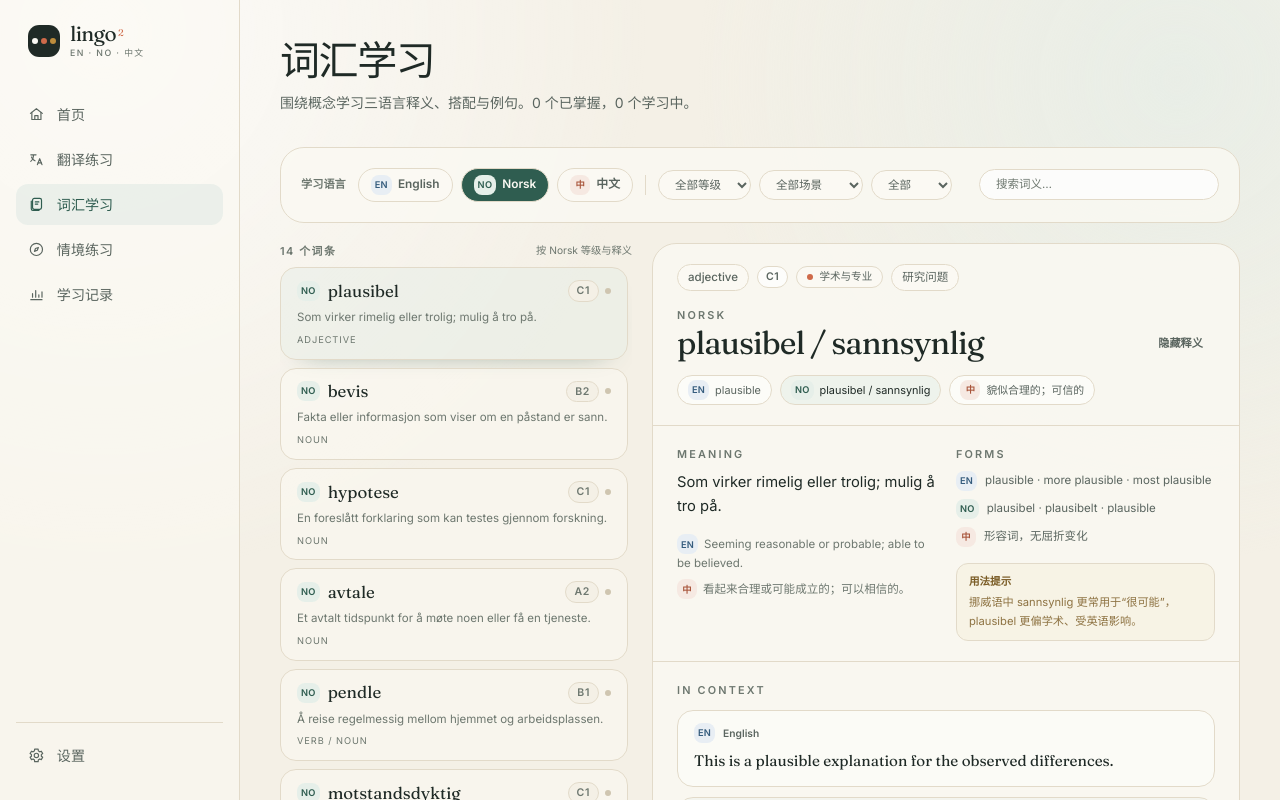
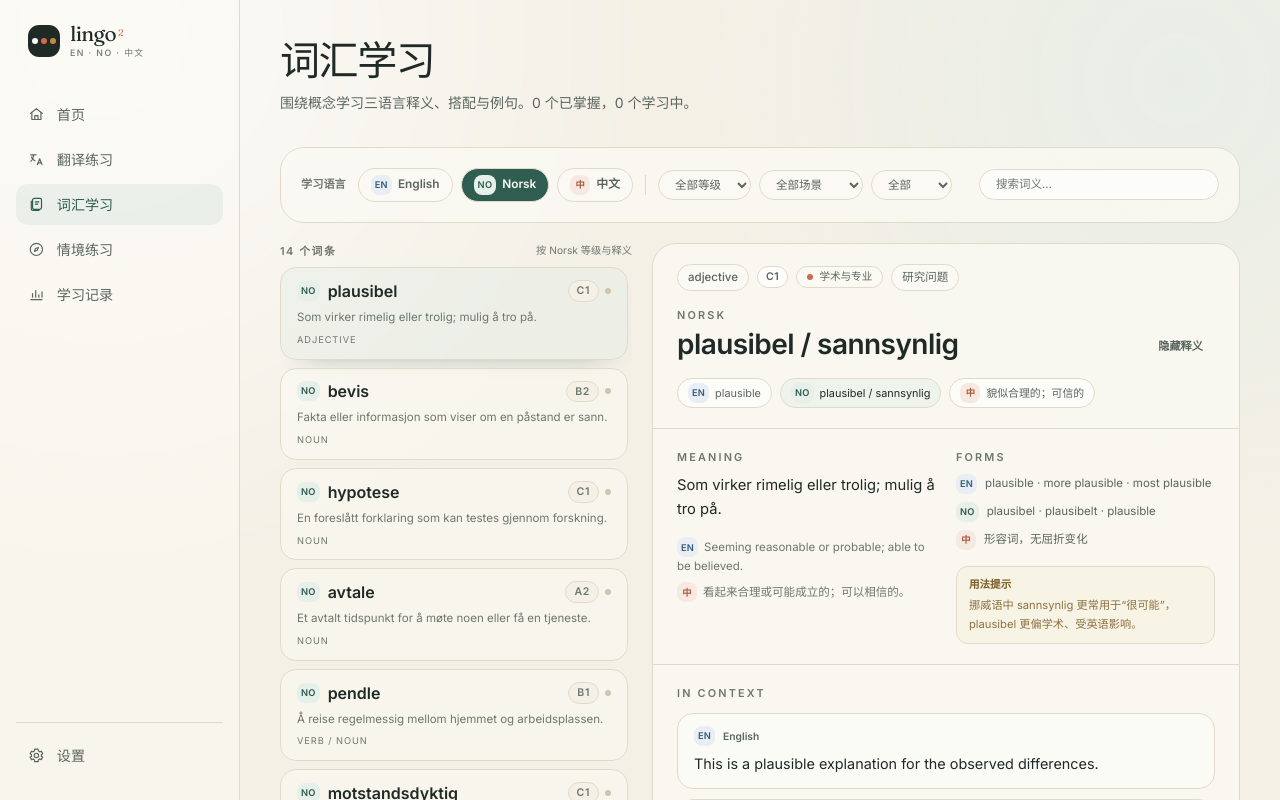
Before and after one commit to chensy618/lingo2, a Next.js app: page /vocabulary in a window 1280 px wide. Shown: the top 800 px of the page. Built offline with nearby package versions, Linux system fonts and the light colour scheme.

Commit message:
Use readable sans font for prompts and reference answers

```diff
--- a/src/app/layout.tsx
+++ b/src/app/layout.tsx
@@ -13,7 +13,6 @@ const fraunces = Fraunces({
   variable: "--font-fraunces",
   subsets: ["latin"],
   display: "swap",
-  axes: ["SOFT", "WONK"],
 });
 
 export const metadata: Metadata = {
--- a/src/app/page.tsx
+++ b/src/app/page.tsx
@@ -92,7 +92,7 @@ export default function DashboardPage() {
               </span>
               <TrackPill track={continueTrack} />
             </div>
-            <p className="mt-4 font-display text-[1.45rem] leading-snug tracking-[-0.02em] text-ink sm:text-[1.65rem]">
+            <p className="mt-4 text-[1.25rem] font-medium leading-snug text-ink sm:text-[1.4rem]">
               “{prompt}”
             </p>
           </div>
--- a/src/app/progress/page.tsx
+++ b/src/app/progress/page.tsx
@@ -293,7 +293,7 @@ export default function ProgressPage() {
                       <LevelPill level={attempt.level} muted />
                       <span className="ml-auto text-[0.62rem] text-ink-faint">{displayDate(attempt.createdAt)}</span>
                     </div>
-                    <p className="mt-3 font-display text-[1.05rem] leading-snug text-ink">
+                    <p className="mt-3 text-[0.95rem] font-medium leading-snug text-ink">
                       {exercise.variants[attempt.source][0]}
                     </p>
                     <p className="mt-2 line-clamp-2 text-[0.72rem] leading-relaxed text-ink-faint">
--- a/src/app/translation/page.tsx
+++ b/src/app/translation/page.tsx
@@ -643,7 +643,7 @@ function TranslationClient() {
               译为 {targetMeta.zhLabel}
             </div>
 
-            <p className="mt-5 font-display text-[1.55rem] leading-[1.35] tracking-[-0.02em] text-ink sm:text-[1.85rem]">
+            <p className="mt-5 text-[1.35rem] font-medium leading-[1.5] text-ink sm:text-[1.55rem]">
               {current.variants[config.source][0]}
             </p>
 
@@ -663,7 +663,7 @@ function TranslationClient() {
               disabled={submitted}
               rows={5}
               placeholder={PLACEHOLDERS[config.target]}
-              className="field mt-3 min-h-[8.5rem] resize-y font-display text-[1.05rem] leading-relaxed disabled:bg-paper/60 disabled:text-ink-soft"
+              className="field mt-3 min-h-[8.5rem] resize-y text-[0.95rem] leading-relaxed disabled:bg-paper/60 disabled:text-ink-soft"
               onKeyDown={(event) => {
                 if ((event.metaKey || event.ctrlKey) && event.key === "Enter") {
                   event.preventDefault();
@@ -746,7 +746,7 @@ function TranslationClient() {
                       {targetMeta.label} · 目标语言
                     </p>
                   </div>
-                  <p className="mt-3 font-display text-[1.2rem] leading-relaxed text-ink">
+                  <p className="mt-3 text-[1.05rem] font-medium leading-relaxed text-ink">
                     {current.variants[config.target][0]}
                   </p>
                   {current.variants[config.target].length > 1 && (
--- a/src/app/vocabulary/page.tsx
+++ b/src/app/vocabulary/page.tsx
@@ -196,7 +196,7 @@ export default function VocabularyPage() {
                   >
                     <div className="flex items-center gap-2">
                       <LangBadge lang={focusLang} size="sm" />
-                      <span className="font-display text-[1.05rem] leading-none text-ink">
+                      <span className="text-[1rem] font-semibold leading-none text-ink">
                         {entry.translations[focusLang].split(" / ")[0]}
                       </span>
                       <span className="ml-auto flex items-center gap-1.5">
@@ -242,7 +242,7 @@ export default function VocabularyPage() {
                 <div className="mt-4 flex flex-wrap items-end justify-between gap-4">
                   <div>
                     <p className="eyebrow mb-1">{LANGUAGES[focusLang].label}</p>
-                    <h2 className="font-display text-[2rem] leading-none tracking-[-0.03em] text-ink">
+                    <h2 className="text-[1.75rem] font-semibold leading-tight tracking-[-0.02em] text-ink">
                       {selected.translations[focusLang]}
                     </h2>
                   </div>
@@ -330,7 +330,7 @@ export default function VocabularyPage() {
                         </div>
                         <p
                           className={cn(
-                            "mt-1.5 font-display text-[0.95rem] leading-relaxed text-ink transition",
+                            "mt-1.5 text-[0.9rem] leading-relaxed text-ink transition",
                             lang !== focusLang && hideMeanings && "blur-[5px]",
                           )}
                         >
```
